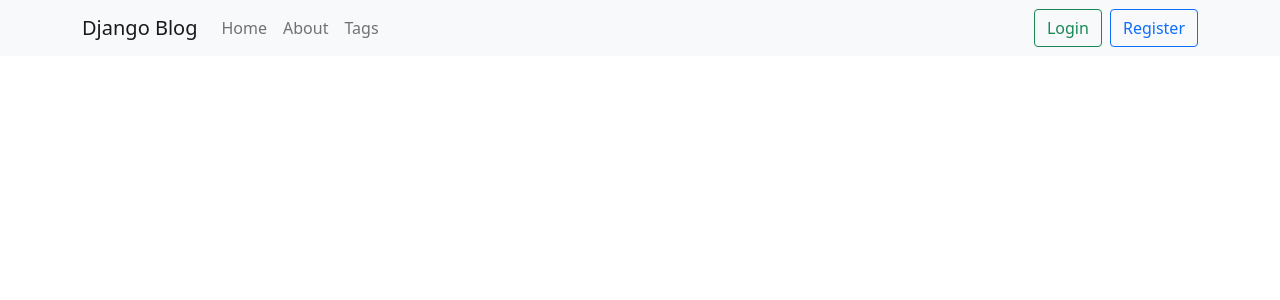
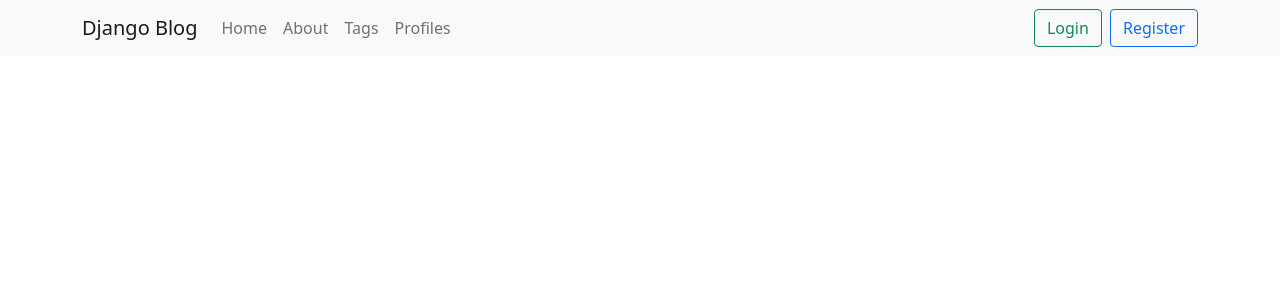
Before and after one commit to ArmanZarei/Django_Blog, a Django app: page / in a window 1280 px wide. Shown: the top 300 px of the page. Run offline with Django 4.2, Linux system fonts and the light colour scheme; data that the repository does not hold is empty.

Commit message:
Add profiles to navigation + fix some issues

```diff
--- a/blog/templates/blog/base.html
+++ b/blog/templates/blog/base.html
@@ -35,6 +35,9 @@
                 <li class="nav-item">
                     <a class="nav-link" href="{% url 'tags' %}">Tags</a>
                 </li>
+                <li class="nav-item">
+                    <a class="nav-link" href="{% url 'profiles-list' %}">Profiles</a>
+                </li>
             </ul>
             <div>
                 {% if not user.is_authenticated %}
--- a/users/urls.py
+++ b/users/urls.py
@@ -4,6 +4,6 @@ from . import views
 from .views import ProfileListView, FollowingView
 
 urlpatterns = [
-    path('profiles/', ProfileListView.as_view(), name='users-list'),
+    path('profiles/', ProfileListView.as_view(), name='profiles-list'),
     path('profile/<int:pk>/follow', FollowingView.as_view(), name='follow-profile'),
 ]
--- a/users/views.py
+++ b/users/views.py
@@ -57,7 +57,10 @@ class ProfileListView(ListView):
     queryset = Profile.objects.prefetch_related('user')
 
     def get_context_data(self, **kwargs):
-        context = {'profile_followings_idx': [p.id for p in self.request.user.profile.followings.all()]}
+        if self.request.user.is_authenticated:
+            context = {'profile_followings_idx': [p.id for p in self.request.user.profile.followings.all()]}
+        else:
+            context = {}
         kwargs.update(context)
         return super().get_context_data(**kwargs)
 
```
